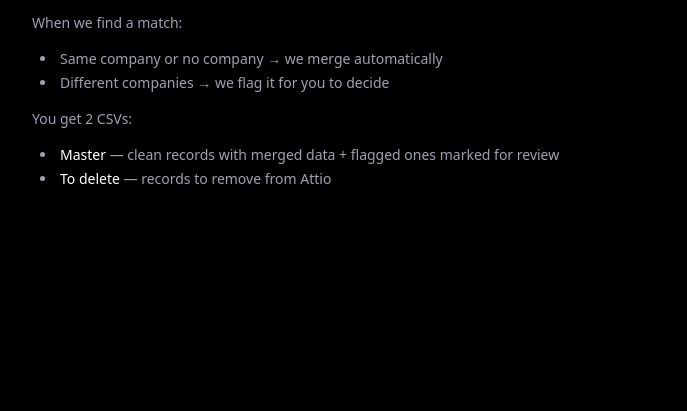
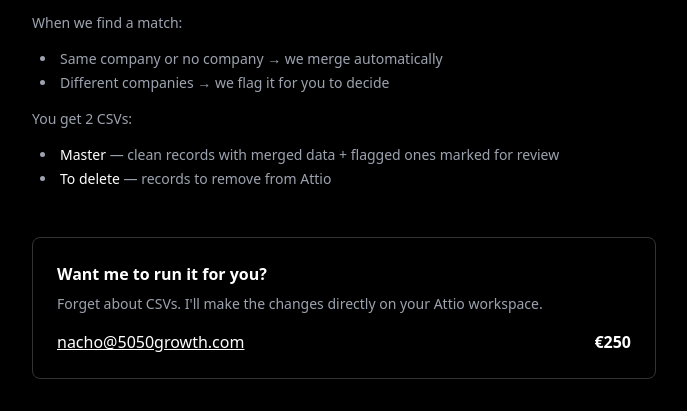
Before and after one commit to Nachstrike/attio-deduplicator, a FastAPI app: page / in a window 1280 px wide. Shown: the part 509-920 px from the top of the page, without its empty margins (296-983 px from the left). Before the commit the page ends 693 px from the top, so only its background shows below. Run offline with FastAPI, Linux system fonts and the light colour scheme; some libraries are stand-ins or nearby versions.

Commit message:
Add done-for-you service callout
€250 to run deduplication directly on Attio workspace

Co-Authored-By: Claude Opus 4.5 <noreply@anthropic.com>

```diff
--- a/templates/index.html
+++ b/templates/index.html
@@ -82,6 +82,16 @@
                 <li><span class="text-white">Master</span> — clean records with merged data + flagged ones marked for review</li>
                 <li><span class="text-white">To delete</span> — records to remove from Attio</li>
             </ul>
+        </section>
+
+        <!-- Done for you callout -->
+        <section class="mt-12 border border-white/20 rounded-lg p-6">
+            <p class="text-white font-bold mb-2">Want me to run it for you?</p>
+            <p class="text-gray-400 text-sm mb-4">Forget about CSVs. I'll make the changes directly on your Attio workspace.</p>
+            <div class="flex justify-between items-center">
+                <a href="mailto:nacho@5050growth.com" class="text-white underline hover:text-gray-300">nacho@5050growth.com</a>
+                <p class="text-white font-bold">€250</p>
+            </div>
         </section>
     </main>
 
```
